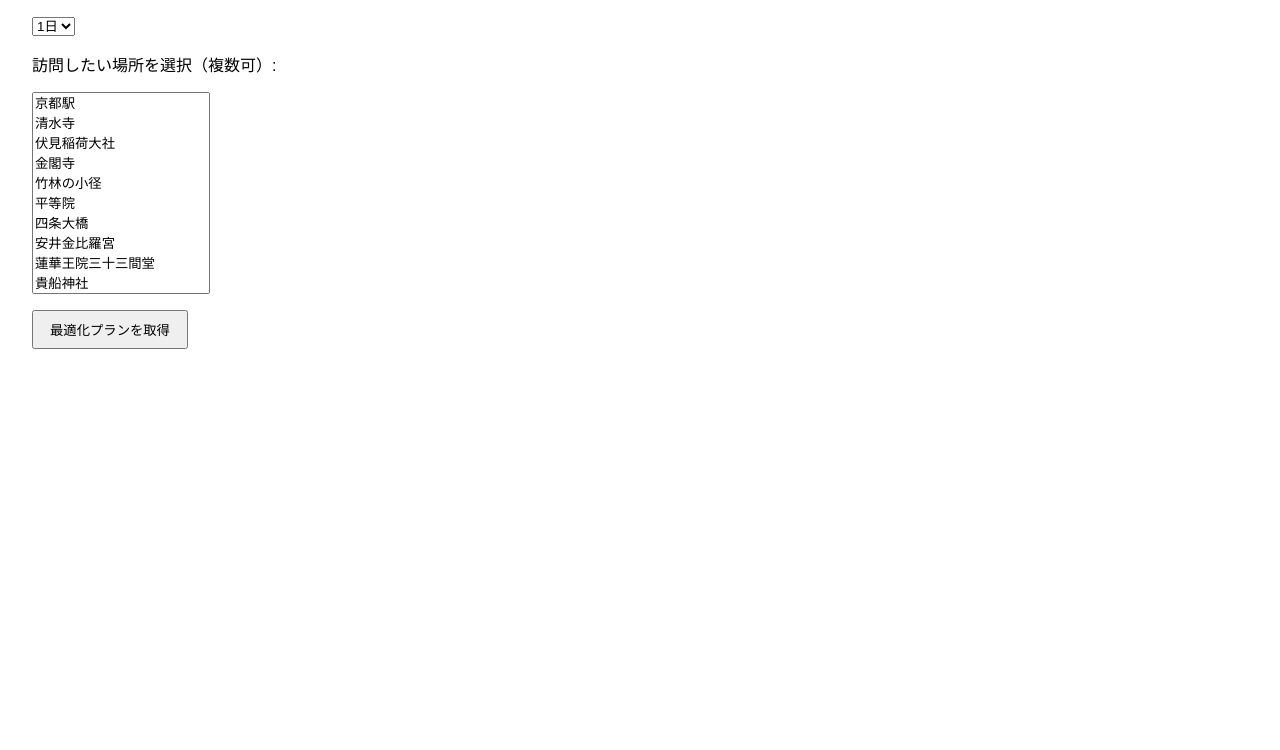
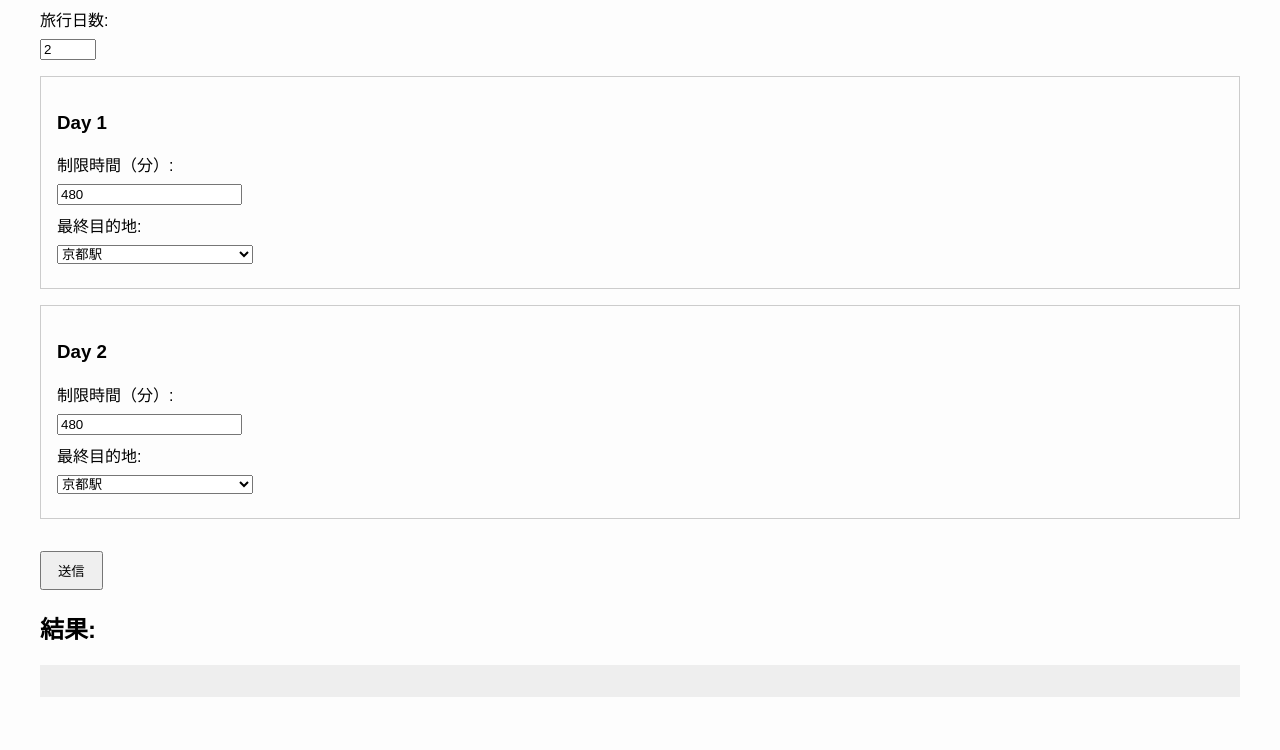
Before and after one commit to 4-q1/kyoto1, a plain HTML site: page index.html in a window 1280 px wide. Shown: the part 122-872 px from the top of the page. Before the commit the page ends 800 px from the top, so only its background shows below. Drawn offline with Linux system fonts and the light colour scheme.

Commit message:
Update index.html

```diff
--- a/index.html
+++ b/index.html
@@ -1,72 +1,88 @@
 <!DOCTYPE html>
 <html lang="ja">
 <head>
-  <meta charset="UTF-8" />
-  <title>京都観光最適化</title>
+  <meta charset="UTF-8">
+  <title>京都観光プラン最適化</title>
   <style>
-    body { font-family: sans-serif; margin: 2rem; }
-    label, select, input { display: block; margin: 1rem 0; }
-    button { padding: 0.5rem 1rem; }
-    .result { margin-top: 2rem; }
+    body { font-family: sans-serif; padding: 2rem; background: #fdfdfd; }
+    h1 { color: #444; }
+    label, select, input { margin: 0.5rem 0; display: block; }
+    .day-block { border: 1px solid #ccc; padding: 1rem; margin: 1rem 0; }
+    button { margin-top: 1rem; padding: 0.5rem 1rem; }
+    pre { background: #eee; padding: 1rem; white-space: pre-wrap; }
   </style>
 </head>
 <body>
-  <h1>京都観光プラン最適化</h1>
+  <h1>京都観光ルート最適化</h1>
 
-  <label for="days">日数を選択:</label>
-  <select id="days">
-    <option value="1">1日</option>
-    <option value="2">2日</option>
-    <option value="3">3日</option>
-  </select>
+  <label for="days">旅行日数:</label>
+  <input type="number" id="days" name="days" min="1" max="10" value="2">
 
-  <label for="spots">訪問したい場所を選択（複数可）:</label>
-  <select id="spots" multiple size="10">
-  </select>
+  <div id="dayInputs"></div>
 
-  <button onclick="submitForm()">最適化プランを取得</button>
+  <button onclick="submitPlan()">送信</button>
 
-  <div class="result" id="result"></div>
+  <h2>結果:</h2>
+  <pre id="resultArea"></pre>
 
   <script>
-    const spots = [
-      {"name": "京都駅"}, {"name": "清水寺"}, {"name": "伏見稲荷大社"},
-      {"name": "金閣寺"}, {"name": "竹林の小径"}, {"name": "平等院"},
-      {"name": "四条大橋"}, {"name": "安井金比羅宮"}, {"name": "蓮華王院三十三間堂"},
-      {"name": "貴船神社"}, {"name": "高台寺"}, {"name": "産寧坂"}, {"name": "銀閣寺"},
-      {"name": "八坂神社"}, {"name": "六波羅蜜寺"}, {"name": "京都御苑"}, {"name": "京都水族館"},
-      {"name": "天龍寺"}, {"name": "龍安寺"}, {"name": "御金神社"}, {"name": "京都府立植物園"},
-      {"name": "錦市場"}, {"name": "東福寺"}, {"name": "保津川下り"}, {"name": "京都国際マンガミュージアム"},
-      {"name": "嵯峨野トロッコ列車"}, {"name": "金剛寺八坂庚申堂"}, {"name": "渡月橋"},
-      {"name": "京都タワー"}, {"name": "南禅寺"}, {"name": "壬生寺"}, {"name": "花見小路通"},
-      {"name": "漢字ミュージアム"}, {"name": "京都国立近代美術館"}
+    const placeList = [
+      "京都駅", "清水寺", "伏見稲荷大社", "金閣寺", "竹林の小径", "平等院", "四条大橋", "安井金比羅宮", "蓮華王院三十三間堂",
+      "貴船神社", "高台寺", "産寧坂", "銀閣寺", "八坂神社", "六波羅蜜寺", "京都御苑", "京都水族館", "天龍寺", "龍安寺",
+      "御金神社", "京都府立植物園", "錦市場", "東福寺", "保津川下り", "京都国際マンガミュージアム", "嵯峨野トロッコ列車",
+      "金剛寺八坂庚申堂", "渡月橋", "京都タワー", "南禅寺", "壬生寺", "花見小路通", "漢字ミュージアム", "京都国立近代美術館"
     ];
 
-    const select = document.getElementById("spots");
-    spots.forEach(s => {
-      const opt = document.createElement("option");
-      opt.value = s.name;
-      opt.textContent = s.name;
-      select.appendChild(opt);
-    });
+    const dayInputs = document.getElementById("dayInputs");
+    const daysInput = document.getElementById("days");
 
-    function submitForm() {
-      const days = document.getElementById("days").value;
-      const selectedSpots = Array.from(select.selectedOptions).map(o => o.value);
+    daysInput.addEventListener("input", renderDayInputs);
+    renderDayInputs();
 
-      fetch('https://kotokyoto.onrender.com/optimize', {
-        method: 'POST',
-        headers: { 'Content-Type': 'application/json' },
-        body: JSON.stringify({ days: Number(days), selected_spots: selectedSpots })
-      })
-      .then(res => res.json())
-      .then(data => {
-        const resDiv = document.getElementById("result");
-        resDiv.innerHTML = "<h2>最適化結果</h2><pre>" + JSON.stringify(data, null, 2) + "</pre>";
-      })
-      .catch(err => {
-        document.getElementById("result").textContent = "エラーが発生しました: " + err.message;
-      });
+    function renderDayInputs() {
+      const days = parseInt(daysInput.value);
+      dayInputs.innerHTML = "";
+
+      for (let i = 0; i < days; i++) {
+        const block = document.createElement("div");
+        block.className = "day-block";
+        block.innerHTML = `
+          <h3>Day ${i + 1}</h3>
+          <label>制限時間（分）:
+            <input type="number" class="limit" value="480">
+          </label>
+          <label>最終目的地:
+            <select class="destination">${placeList.map(p => `<option>${p}</option>`).join("")}</select>
+          </label>
+        `;
+        dayInputs.appendChild(block);
+      }
+    }
+
+    async function submitPlan() {
+      const days = parseInt(daysInput.value);
+      const limits = Array.from(document.querySelectorAll(".limit")).map(el => parseInt(el.value));
+      const via = Array.from(document.querySelectorAll(".destination")).map(el => el.value);
+
+      const body = { days, time_limits: limits, via };
+
+      const resArea = document.getElementById("resultArea");
+      resArea.textContent = "送信中...";
+
+      try {
+        const res = await fetch("https://kotokyoto.onrender.com/optimize", {
+          method: "POST",
+          headers: { "Content-Type": "application/json" },
+          body: JSON.stringify(body)
+        });
+
+        if (!res.ok) throw new Error("APIエラー");
+
+        const data = await res.json();
+        resArea.textContent = JSON.stringify(data, null, 2);
+      } catch (err) {
+        resArea.textContent = "エラー: " + err.message;
+      }
     }
   </script>
 </body>
```
